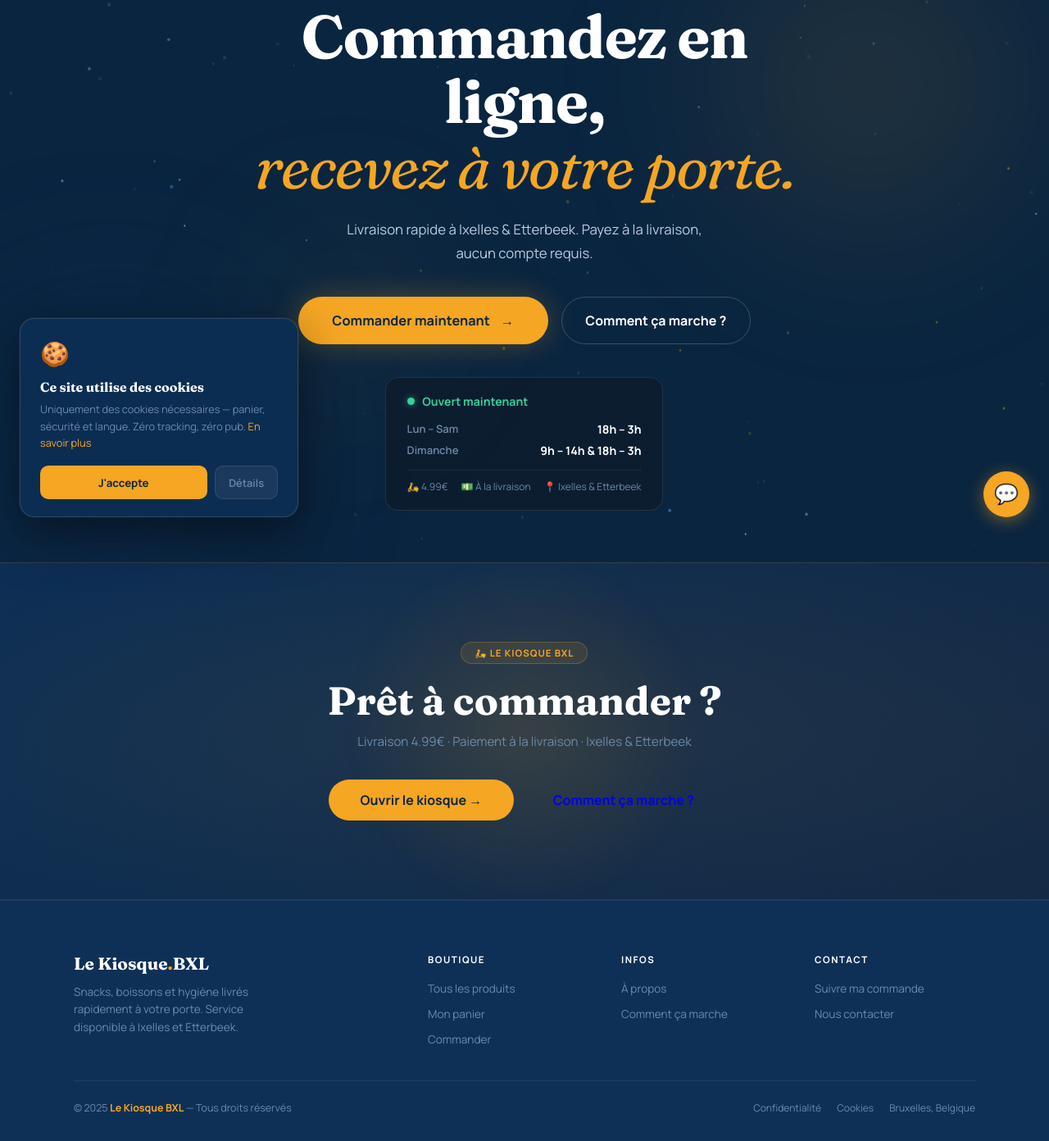
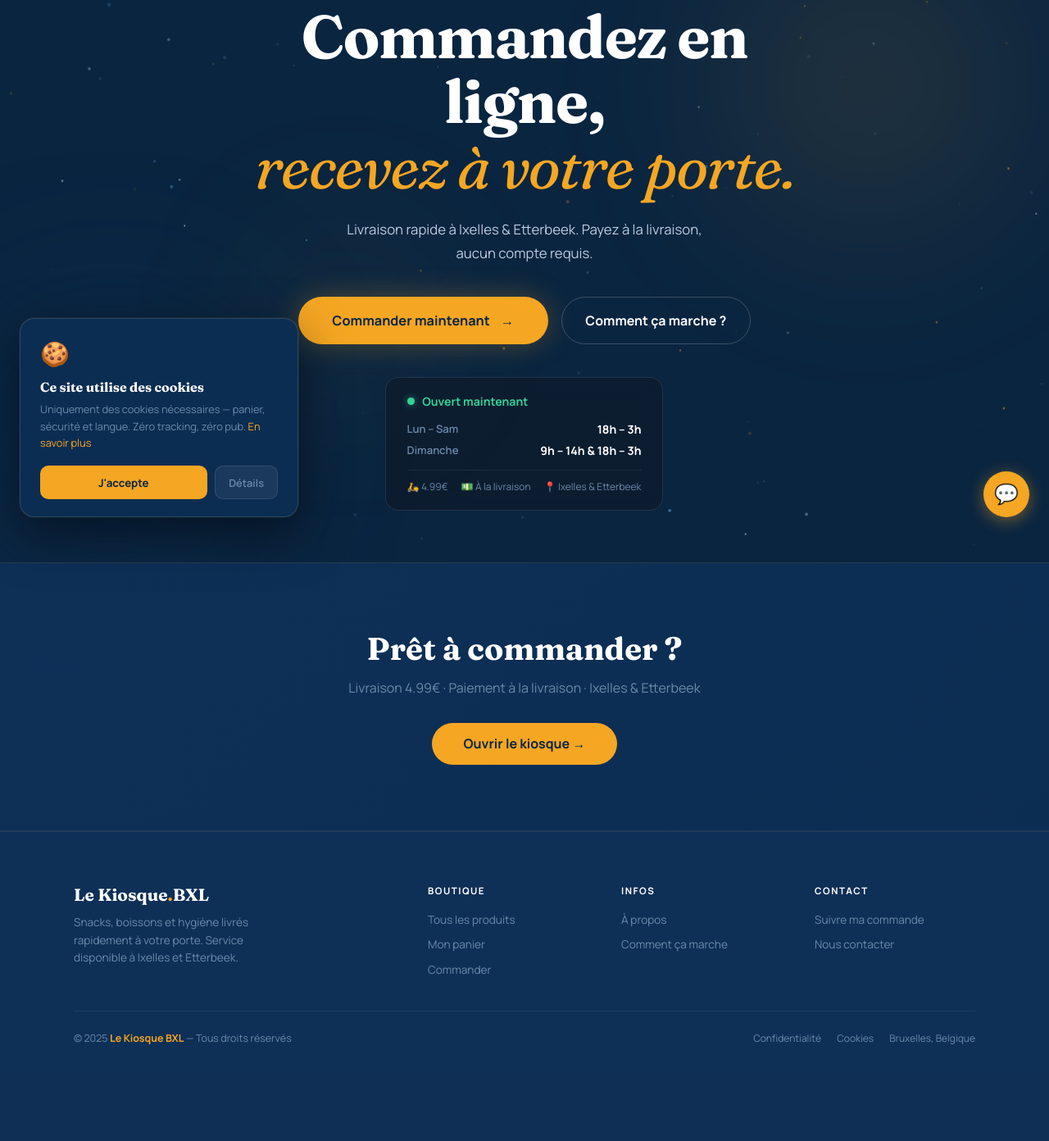
Before and after one commit to hichamgh23/kiosque-bxl, a Django app: page / in a window 1280 px wide. Shown: the part 145-1537 px from the top of the page at 82% size. After the commit the page ends 1419 px from the top, so only its background shows below. Run offline with Django 5.2, Linux system fonts and the light colour scheme; data comes from the database, SQL or seed files in the repository; data that the repository does not hold is empty; parts of the project's set-up code (start-up, migrations or seed data) failed here and were passed over.

Commit message:
Revert CTA section to original design

```diff
--- a/core/templates/core/home.html
+++ b/core/templates/core/home.html
@@ -308,48 +308,9 @@ if (document.documentElement.classList.contains('show-loader')) {
 .track-input::placeholder { color:var(--text-muted); letter-spacing:0; font-size:0.88rem; }
 
 /* ══ CTA FINAL ══ */
-.cta-section {
-    position: relative; overflow: hidden;
-    text-align: center; padding: 6rem 2rem;
-    background: linear-gradient(135deg, rgba(14,48,87,0.9) 0%, rgba(21,42,69,0.95) 100%);
-    border-top: 1px solid rgba(245,166,35,0.15);
-    border-bottom: 1px solid rgba(245,166,35,0.1);
-}
-.cta-section::before {
-    content: '';
-    position: absolute; inset: 0;
-    background: radial-gradient(ellipse 70% 60% at 50% 50%, rgba(245,166,35,0.07), transparent);
-    pointer-events: none;
-}
-.cta-glow {
-    position: absolute; width: 400px; height: 400px; border-radius: 50%;
-    background: radial-gradient(circle, rgba(245,166,35,0.12), transparent 70%);
-    top: 50%; left: 50%; transform: translate(-50%,-50%);
-    animation: ctaPulse 4s ease-in-out infinite;
-    pointer-events: none;
-}
-@keyframes ctaPulse { 0%,100%{transform:translate(-50%,-50%) scale(1);opacity:0.7} 50%{transform:translate(-50%,-50%) scale(1.2);opacity:1} }
-.cta-inner { position: relative; z-index: 1; }
-.cta-tag {
-    display: inline-flex; align-items: center; gap: 0.4rem;
-    background: rgba(245,166,35,0.1); border: 1px solid rgba(245,166,35,0.25);
-    border-radius: 999px; padding: 0.3rem 1rem;
-    font-size: 0.72rem; font-weight: 700; color: var(--gold);
-    letter-spacing: 1px; text-transform: uppercase; margin-bottom: 1.2rem;
-    opacity: 0;
-}
-.cta-section h2 {
-    font-family: 'Fraunces', serif;
-    font-size: clamp(2rem, 4vw, 3rem);
-    color: var(--white); margin-bottom: 0.8rem; line-height: 1.1;
-    opacity: 0;
-}
-.cta-section p { color: var(--text-muted); font-size: 0.95rem; margin-bottom: 2.2rem; opacity: 0; }
-.cta-btns { display: flex; gap: 1rem; justify-content: center; flex-wrap: wrap; opacity: 0; }
-.cta-section.visible .cta-tag  { animation: heroScale 0.6s cubic-bezier(0.34,1.56,0.64,1) 0s both; }
-.cta-section.visible h2         { animation: heroUp 0.7s cubic-bezier(0.22,1,0.36,1) 0.15s both; }
-.cta-section.visible p          { animation: heroUp 0.6s cubic-bezier(0.22,1,0.36,1) 0.28s both; }
-.cta-section.visible .cta-btns  { animation: heroUp 0.7s cubic-bezier(0.22,1,0.36,1) 0.4s both; }
+.cta-section { background:linear-gradient(135deg,var(--navy-mid),var(--navy-card)); border-top:1px solid rgba(245,166,35,0.1); border-bottom:1px solid rgba(245,166,35,0.1); text-align:center; padding:5rem 2rem; }
+.cta-section h2 { font-family:'Fraunces',serif; font-size:clamp(1.8rem,3vw,2.6rem); color:var(--white); margin-bottom:0.8rem; }
+.cta-section p { color:var(--text-muted); font-size:1rem; margin-bottom:2rem; }
 
 /* ══ RESPONSIVE ══ */
 @media (max-width: 900px) {
@@ -493,21 +454,12 @@ if (document.documentElement.classList.contains('show-loader')) {
 {% endif %}
 
 <!-- ══ CTA FINAL ══ -->
-<section class="cta-section" id="cta-section">
-    <div class="cta-glow"></div>
-    <div class="cta-inner">
-        <div class="cta-tag">🛵 Le Kiosque BXL</div>
-        <h2>{% trans "Prêt à commander ?" %}</h2>
-        <p>{% trans "Livraison 4.99€ · Paiement à la livraison · Ixelles & Etterbeek" %}</p>
-        <div class="cta-btns">
-            <a href="{% url 'kiosque' %}" class="btn btn-gold" style="font-size:1rem;padding:0.9rem 2.4rem">
-                {% trans "Ouvrir le kiosque" %} →
-            </a>
-            <a href="{% url 'how_it_works' %}" class="btn btn-ghost" style="font-size:1rem;padding:0.9rem 2rem">
-                {% trans "Comment ça marche ?" %}
-            </a>
-        </div>
-    </div>
+<section class="cta-section">
+    <h2>{% trans "Prêt à commander ?" %}</h2>
+    <p>{% trans "Livraison 4.99€ · Paiement à la livraison · Ixelles & Etterbeek" %}</p>
+    <a href="{% url 'kiosque' %}" class="btn btn-gold" style="font-size:1rem;padding:0.9rem 2.4rem">
+        {% trans "Ouvrir le kiosque" %} →
+    </a>
 </section>
 
 {% endblock %}
@@ -589,14 +541,5 @@ if (document.documentElement.classList.contains('show-loader')) {
     loop();
 })();
 
-/* ── CTA scroll animation ── */
-var ctaSection = document.getElementById('cta-section');
-if(ctaSection && 'IntersectionObserver' in window){
-    new IntersectionObserver(function(entries){
-        if(entries[0].isIntersecting) ctaSection.classList.add('visible');
-    }, {threshold: 0.3}).observe(ctaSection);
-} else if(ctaSection) {
-    ctaSection.classList.add('visible');
-}
 </script>
 {% endblock %}
```
